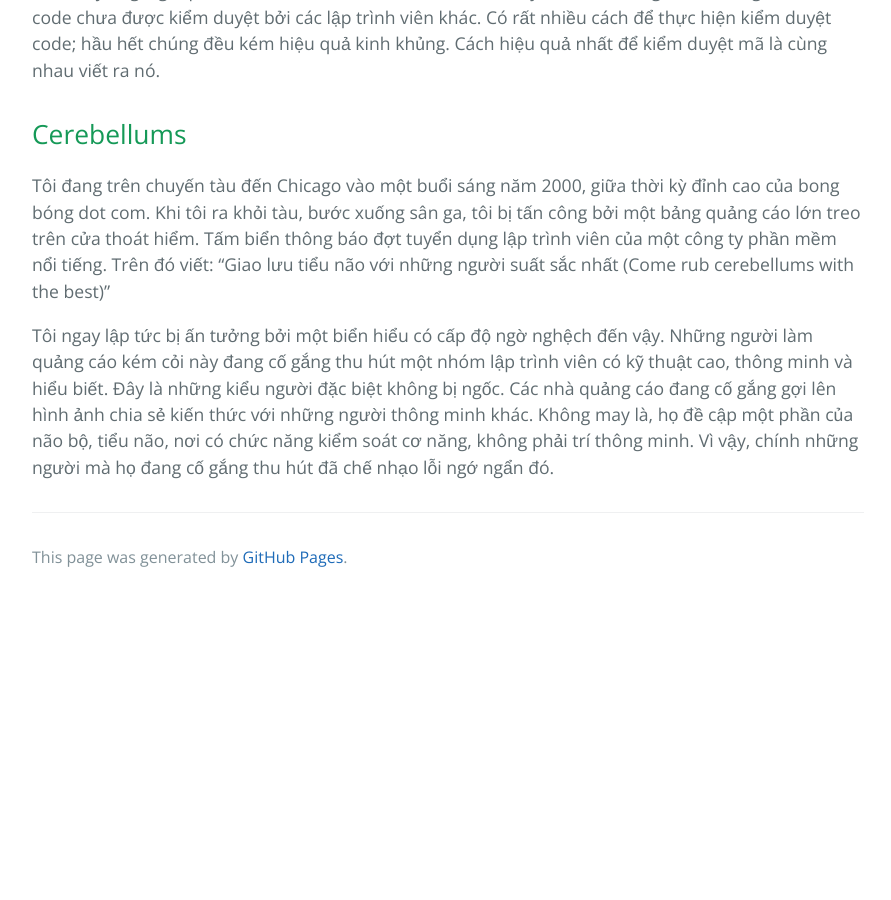
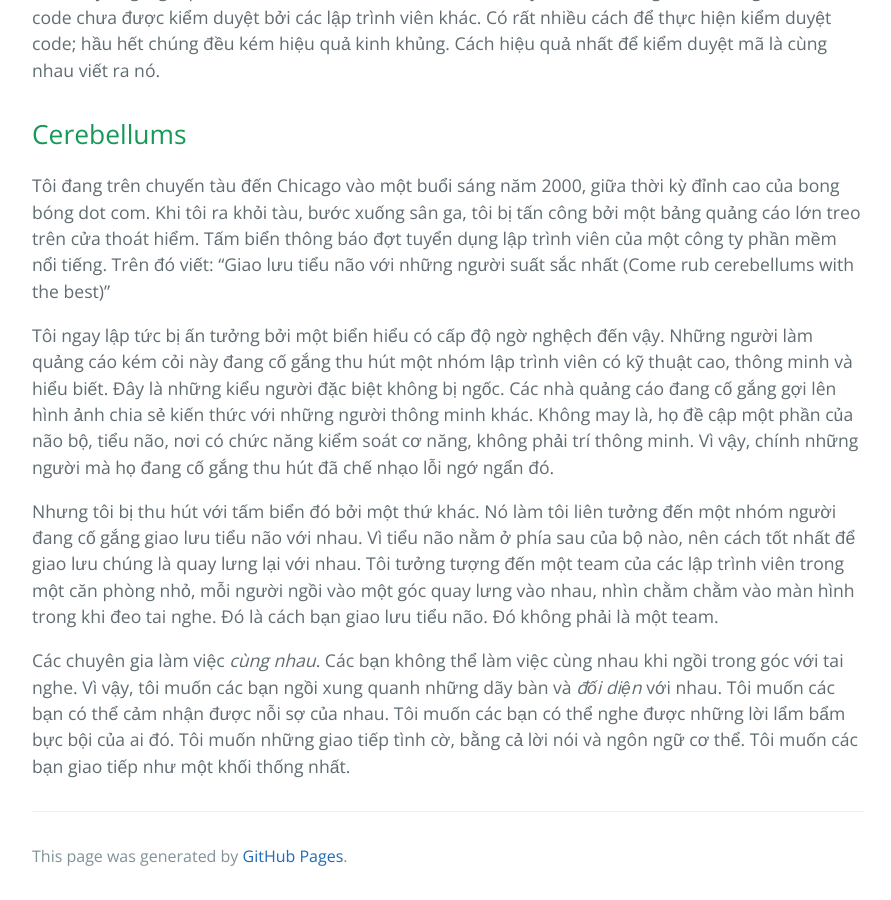
Before and after one commit to HaiBV/haibv.github.io, a Jekyll site: the page built from clean-coder/chapter-12-collaboration.md, in a window 1280 px wide and 900 px high, scrolled down 6066 px. Shown: the whole window, without its empty margins (192-1083 px from the left). Built offline with Jekyll 4.4.1, drawn with Linux system fonts in a browser that asks for light colours; our own code applies the rules of GitHub Pages for plain Markdown files; before the commit the page ends 6667 px from its top, so only the background shows below that.

Commit message:
Book - The Clean Coder - Chapter 12 - Collaboration

```diff
--- a/clean-coder/chapter-12-collaboration.md
+++ b/clean-coder/chapter-12-collaboration.md
@@ -123,3 +123,7 @@ Các chuyên gia ghép đôi bởi vì đó là cách tốt nhất để kiểm
 Tôi đang trên chuyến tàu đến Chicago vào một buổi sáng năm 2000, giữa thời kỳ đỉnh cao của bong bóng dot com. Khi tôi ra khỏi tàu, bước xuống sân ga, tôi bị tấn công bởi một bảng quảng cáo lớn treo trên cửa thoát hiểm. Tấm biển thông báo đợt tuyển dụng lập trình viên của một công ty phần mềm nổi tiếng. Trên đó viết: "Giao lưu tiểu não với những người suất sắc nhất (Come rub cerebellums with the best)"
 
 Tôi ngay lập tức bị ấn tưởng bởi một biển hiểu có cấp độ ngờ nghệch đến vậy. Những người làm quảng cáo kém cỏi này đang cố gắng thu hút một nhóm lập trình viên có kỹ thuật cao, thông minh và hiểu biết. Đây là những kiểu người đặc biệt không bị ngốc. Các nhà quảng cáo đang cố gắng gợi lên hình ảnh chia sẻ kiến thức với những người thông minh khác. Không may là, họ đề cập một phần của não bộ, tiểu não, nơi có chức năng kiểm soát cơ năng, không phải trí thông minh. Vì vậy, chính những người mà họ đang cố gắng thu hút đã chế nhạo lỗi ngớ ngẩn đó.
+
+Nhưng tôi bị thu hút với tấm biển đó bởi một thứ khác. Nó làm tôi liên tưởng đến một nhóm người đang cố gắng giao lưu tiểu não với nhau. Vì tiểu não nằm ở phía sau của bộ nào, nên cách tốt nhất để giao lưu chúng là quay lưng lại với nhau. Tôi tưởng tượng đến một team của các lập trình viên trong một căn phòng nhỏ, mỗi người ngồi vào một góc quay lưng vào nhau, nhìn chằm chằm vào màn hình trong khi đeo tai nghe. Đó là cách bạn giao lưu tiểu não. Đó không phải là một team.
+
+Các chuyên gia làm việc _cùng nhau_. Các bạn không thể làm việc cùng nhau khi ngồi trong góc với tai nghe. Vì vậy, tôi muốn các bạn ngồi xung quanh những dãy bàn và _đối diện_ với nhau. Tôi muốn các bạn có thể cảm nhận được nỗi sợ của nhau. Tôi muốn các bạn có thể nghe được những lời lẩm bẩm bực bội của ai đó. Tôi muốn những giao tiếp tình cờ, bằng cả lời nói và ngôn ngữ cơ thể. Tôi muốn các bạn giao tiếp như một khối thống nhất.
```
